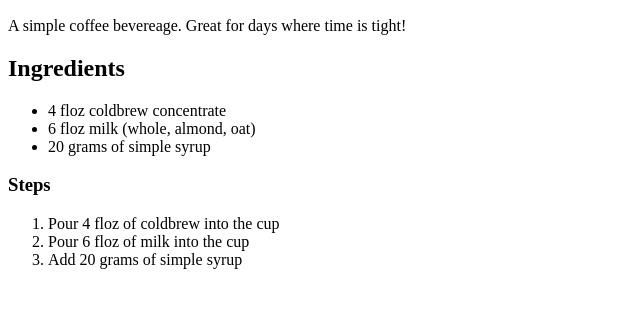
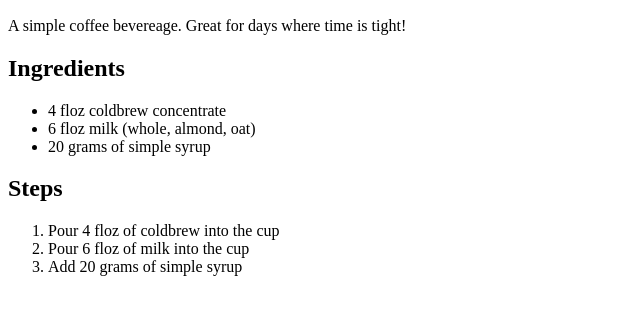
Before and after one commit to SHooonJ/odin-recipes, a plain HTML site: page recipes/coldBrewLatte.html in a window 1280 px wide. Shown: the part 359-674 px from the top of the page, without its empty margins (0-640 px from the left). Drawn offline with Linux system fonts and the light colour scheme.

Commit message:
Edit all headers to same size

```diff
--- a/recipes/coldBrewLatte.html
+++ b/recipes/coldBrewLatte.html
@@ -16,7 +16,7 @@
             <li>6 floz milk (whole, almond, oat)</li>
             <li>20 grams of simple syrup</li>
         </ul>
-        <h3>Steps</h3>
+        <h2>Steps</h2>
         <ol>
             <li>Pour 4 floz of coldbrew into the cup</li>
             <li>Pour 6 floz of milk into the cup</li>
```
Also changed, not shown: recipes/foam.html (+1 -1 lines).
